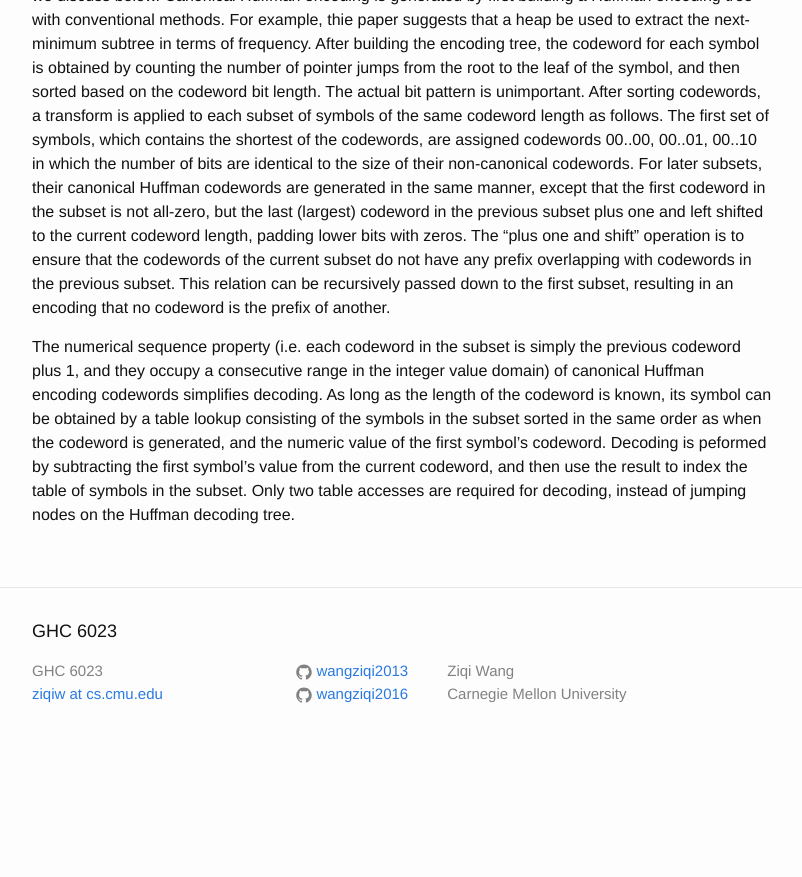
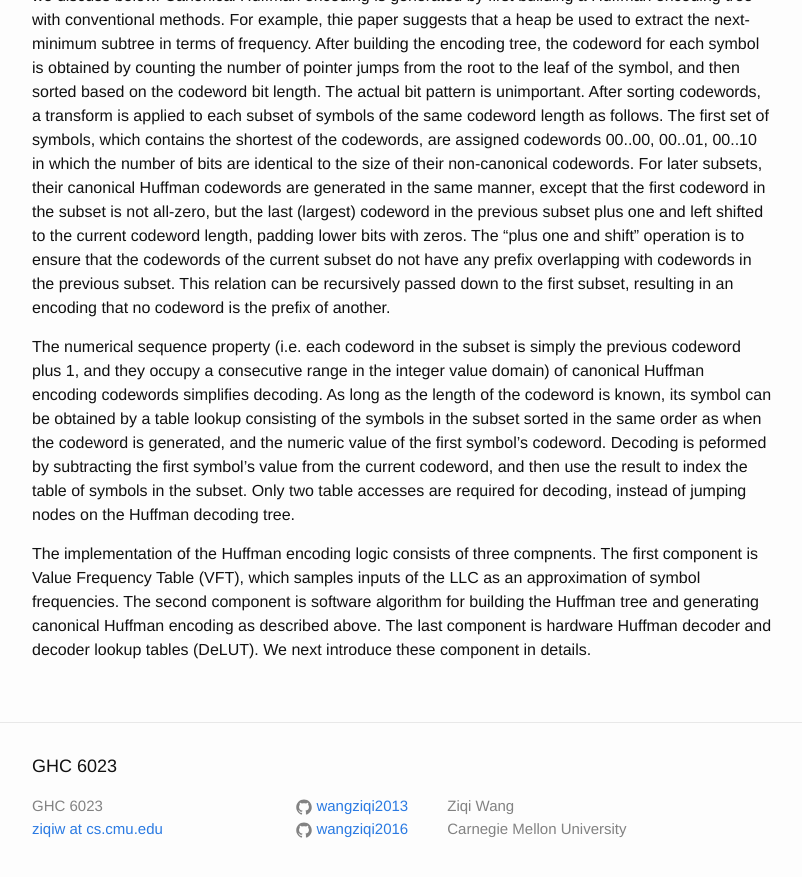
Before and after one commit to wangziqi2013/wangziqi2013.github.io, a Jekyll site: the page built from _posts/2020-06-29-sc2.markdown, in a window 1280 px wide and 900 px high, scrolled down 922 px. Shown: the top 877 px of the window, without its empty margins (238-1040 px from the left). Built offline with Jekyll 4.4.1, drawn with Linux system fonts in a browser that asks for light colours; before the commit the page ends 1687 px from its top, so only the background shows below that.

Commit message:
Adding components

```diff
--- a/_posts/2020-06-29-sc2.markdown
+++ b/_posts/2020-06-29-sc2.markdown
@@ -48,3 +48,8 @@ the subset sorted in the same order as when the codeword is generated, and the n
 Decoding is peformed by subtracting the first symbol's value from the current codeword, and then use the result
 to index the table of symbols in the subset. Only two table accesses are required for decoding, instead of jumping
 nodes on the Huffman decoding tree.
+
+The implementation of the Huffman encoding logic consists of three compnents. The first component is Value Frequency Table (VFT),
+which samples inputs of the LLC as an approximation of symbol frequencies. The second component is software algorithm
+for building the Huffman tree and generating canonical Huffman encoding as described above. The last component is hardware
+Huffman decoder and decoder lookup tables (DeLUT). We next introduce these component in details.
```
